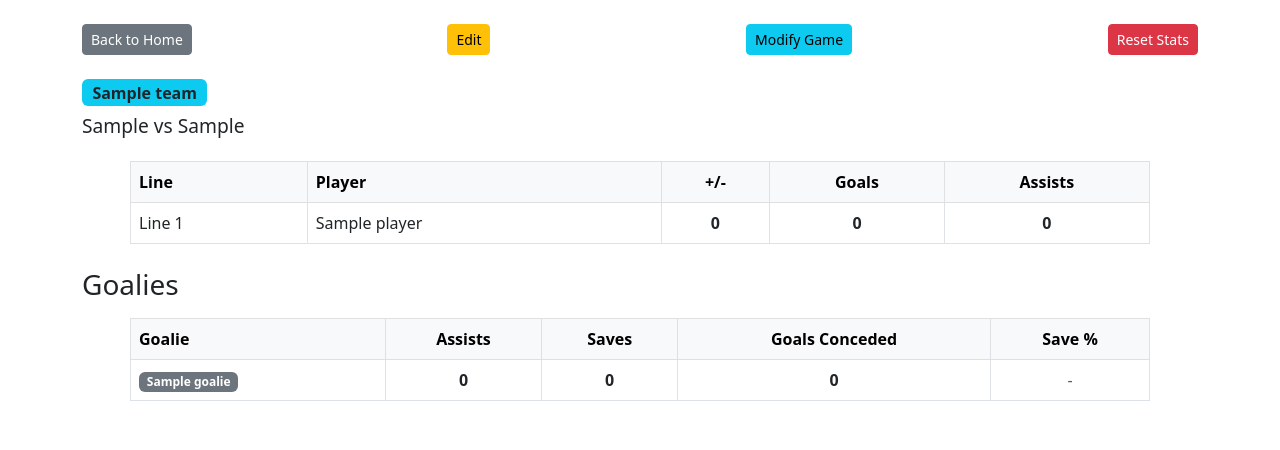
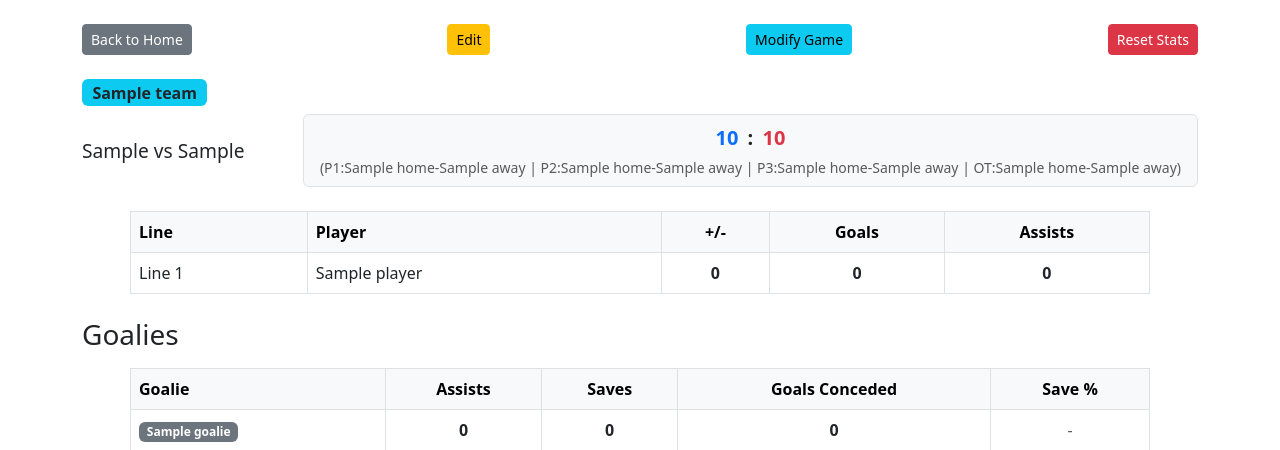
Before and after one commit to dennyschwender/FloorballStatsTracker, a Flask app: template templates/game_details.html in a window 1280 px wide. Shown: the top 450 px of the page. Run offline with Flask 3, Linux system fonts and the light colour scheme; the visitor is signed in with stand-in values (Sample User, id 1); the template is opened without the code that fills it: most values are stand-ins (such as "Sample title", 1, 10 or a date in 2020).

Commit message:
Game details not manage results, readme updated, stats not ensure that all the data are present

```diff
--- a/app.py
+++ b/app.py
@@ -4,7 +4,6 @@ from flask import Flask, request, render_template, redirect, url_for, session
 from collections import defaultdict
 from datetime import datetime
 REQUIRED_PIN = os.environ.get('FLOORBALL_PIN', '1717')
-
 
 GAMES_FILE = 'gamesFiles/games.json'
 
@@ -15,6 +14,8 @@ if not os.path.exists(GAMES_FILE):
 
 app = Flask(__name__)
 app.secret_key = os.environ.get('FLASK_SECRET_KEY', 'dev_secret')
+
+PERIODS = ["1", "2", "3", "OT"]
 
 def load_games():
     try:
@@ -27,8 +28,25 @@ def save_games(games):
     with open(GAMES_FILE, 'w') as f:
         json.dump(games, f, indent=2)
 
+def ensure_game_ids(games):
+    changed = False
+    # Find current max id
+    max_id = -1
+    for i, g in enumerate(games):
+        if 'id' in g:
+            try:
+                max_id = max(max_id, int(g['id']))
+            except Exception:
+                pass
+        else:
+            max_id = max(max_id, i)
+    for i, g in enumerate(games):
+        if 'id' not in g:
+            max_id += 1
+            g['id'] = max_id
+            changed = True
+    return changed
 
-# Home page: show latest game and create/switch options
 # Home page: show latest game and create/switch options
 @app.route('/', methods=['GET', 'POST'])
 def index():
@@ -42,9 +60,10 @@ def index():
                 return render_template('pin.html', error='Incorrect PIN')
         return render_template('pin.html')
     games = load_games()
+    if ensure_game_ids(games):
+        save_games(games)
     # Sort games by date (descending, newest first), then by creation order (id)
     def game_sort_key(g):
-        from datetime import datetime
         date_str = g.get('date')
         try:
             date_val = datetime.strptime(date_str, '%Y-%m-%d') if date_str else datetime.min
@@ -62,6 +81,7 @@ def index():
         # Find the latest game for the selected team (or all games)
         latest_game_id = games.index(filtered_games[0])
     return render_template('index.html', games=games_sorted, latest_game_id=latest_game_id, selected_team=selected_team)
+
 # Add a before_request to protect all routes except static and pin
 @app.before_request
 def require_login():
@@ -69,14 +89,54 @@ def require_login():
     if request.endpoint not in allowed_routes and not session.get('authenticated'):
         return redirect(url_for('index'))
 
-
 # Game details with plus/minus, goal, assist actions
 @app.route('/game/<int:game_id>')
 def game_details(game_id):
     games = load_games()
+    if ensure_game_ids(games):
+        save_games(games)
     if game_id < 0 or game_id >= len(games):
         return "Game not found", 404
     game = games[game_id]
+    # --- Error management: ensure all required fields exist and set defaults if missing ---
+    changed = False
+    # Ensure 'result' exists and has all periods
+    if 'result' not in game or not isinstance(game['result'], dict):
+        game['result'] = {p: {"home": 0, "away": 0} for p in PERIODS}
+        changed = True
+    else:
+        for p in PERIODS:
+            if p not in game['result'] or not isinstance(game['result'][p], dict):
+                game['result'][p] = {"home": 0, "away": 0}
+                changed = True
+            else:
+                if 'home' not in game['result'][p]:
+                    game['result'][p]['home'] = 0
+                    changed = True
+                if 'away' not in game['result'][p]:
+                    game['result'][p]['away'] = 0
+                    changed = True
+    # Ensure 'current_period' exists
+    if 'current_period' not in game:
+        game['current_period'] = '1'
+        changed = True
+    # Ensure 'lines' exists
+    if 'lines' not in game or not isinstance(game['lines'], list):
+        game['lines'] = []
+        changed = True
+    # Ensure 'goalies' exists
+    if 'goalies' not in game or not isinstance(game['goalies'], list):
+        game['goalies'] = []
+        changed = True
+    # Ensure stat dicts exist
+    for stat in ['plusminus', 'goals', 'assists', 'goalie_plusminus', 'saves', 'goals_conceded']:
+        if stat not in game or not isinstance(game[stat], dict):
+            game[stat] = {}
+            changed = True
+    if changed:
+        games[game_id] = game
+        save_games(games)
+    # --- End error management ---
     return render_template('game_details.html', game=game, game_id=game_id, games=games)
 
 # Modify game page
@@ -106,11 +166,14 @@ def modify_game(game_id):
         game['date'] = date
         game['lines'] = lines
         game['goalies'] = goalies
+        if 'result' not in game:
+            game['result'] = {p: {"home": 0, "away": 0} for p in PERIODS}
+        if 'current_period' not in game:
+            game['current_period'] = '1'
         games[game_id] = game
         save_games(games)
         return redirect(url_for('game_details', game_id=game_id))
     return render_template('game_form.html', game=game, modify=True, game_id=game_id)
-
 
 # Plus/minus, goal, assist action for a player
 @app.route('/action/<int:game_id>/<player>')
@@ -133,15 +196,23 @@ def player_action(game_id, player):
         game['goals'][player] = 0
     if player not in game['assists']:
         game['assists'][player] = 0
+    # Period result tracking
+    period = game.get('current_period', '1')
+    if 'result' not in game:
+        game['result'] = {p: {"home": 0, "away": 0} for p in PERIODS}
     if action == 'plus':
         game['plusminus'][player] += 1
     elif action == 'minus':
         game['plusminus'][player] -= 1
     elif action == 'goal':
         game['goals'][player] += 1
+        # Home team goal in current period
+        game['result'][period]['home'] += 1
     elif action == 'goal_minus':
         if game['goals'][player] > 0:
             game['goals'][player] -= 1
+            if game['result'][period]['home'] > 0:
+                game['result'][period]['home'] -= 1
     elif action == 'assist':
         game['assists'][player] += 1
     elif action == 'assist_minus':
@@ -153,38 +224,6 @@ def player_action(game_id, player):
     if request.args.get('edit') == '1':
         return redirect(url_for('game_details', game_id=game_id, edit=1))
     return redirect(url_for('game_details', game_id=game_id))
-
-# Game creation form
-@app.route('/create_game', methods=['GET', 'POST'])
-def create_game():
-    if request.method == 'POST':
-        team = request.form.get('team')
-        home_team = request.form.get('home_team')
-        away_team = request.form.get('away_team')
-        date = request.form.get('date')
-        lines = []
-        for i in range(1, 5):
-            line_players = request.form.get(f'line{i}', '')
-            lines.append([p.strip() for p in line_players.split(',') if p.strip()])
-        goalies = []
-        for i in range(1, 3):
-            goalie = request.form.get(f'goalie{i}', '')
-            if goalie.strip():
-                goalies.append(goalie.strip())
-        game = {
-            'team': team,
-            'home_team': home_team,
-            'away_team': away_team,
-            'date': date,
-            'lines': lines,
-            'goalies': goalies
-        }
-        games = load_games()
-        games.append(game)
-        save_games(games)
-        return redirect(url_for('index'))
-    return render_template('game_form.html')
-
 
 # Plus/minus, goal, assist action for a whole line
 @app.route('/action_line/<int:game_id>/<int:line_idx>')
@@ -223,6 +262,48 @@ def line_action(game_id, line_idx):
         return redirect(url_for('game_details', game_id=game_id, edit=1))
     return redirect(url_for('game_details', game_id=game_id))
 
+# Game creation form
+@app.route('/create_game', methods=['GET', 'POST'])
+def create_game():
+    if request.method == 'POST':
+        team = request.form.get('team')
+        home_team = request.form.get('home_team')
+        away_team = request.form.get('away_team')
+        date = request.form.get('date')
+        lines = []
+        for i in range(1, 5):
+            line_players = request.form.get(f'line{i}', '')
+            lines.append([p.strip() for p in line_players.split(',') if p.strip()])
+        goalies = []
+        for i in range(1, 3):
+            goalie = request.form.get(f'goalie{i}', '')
+            if goalie.strip():
+                goalies.append(goalie.strip())
+        # Initialize period results
+        result = {p: {"home": 0, "away": 0} for p in PERIODS}
+        games = load_games()
+        # Assign a unique id (max id + 1)
+        if games:
+            max_id = max([g.get('id', i) for i, g in enumerate(games)])
+            new_id = max_id + 1
+        else:
+            new_id = 0
+        game = {
+            'id': new_id,
+            'team': team,
+            'home_team': home_team,
+            'away_team': away_team,
+            'date': date,
+            'lines': lines,
+            'goalies': goalies,
+            'result': result,
+            'current_period': '1',
+        }
+        games.append(game)
+        save_games(games)
+        return redirect(url_for('index'))
+    return render_template('game_form.html')
+
 # Goalie stat actions: plus, minus, save, goal_conceded
 @app.route('/action_goalie/<int:game_id>/<goalie>')
 def goalie_action(game_id, goalie):
@@ -248,6 +329,10 @@ def goalie_action(game_id, goalie):
         game['goals_conceded'][goalie] = 0
     if goalie not in game['assists']:
         game['assists'][goalie] = 0
+    # Period result tracking
+    period = game.get('current_period', '1')
+    if 'result' not in game:
+        game['result'] = {p: {"home": 0, "away": 0} for p in PERIODS}
     if action == 'plus':
         game['goalie_plusminus'][goalie] += 1
     elif action == 'minus':
@@ -259,9 +344,13 @@ def goalie_action(game_id, goalie):
             game['saves'][goalie] -= 1
     elif action == 'goal_conceded':
         game['goals_conceded'][goalie] += 1
+        # Away team goal in current period
+        game['result'][period]['away'] += 1
     elif action == 'goal_conceded_minus':
         if game['goals_conceded'][goalie] > 0:
             game['goals_conceded'][goalie] -= 1
+            if game['result'][period]['away'] > 0:
+                game['result'][period]['away'] -= 1
     elif action == 'assist':
         game['assists'][goalie] += 1
     elif action == 'assist_minus':
@@ -293,6 +382,12 @@ def reset_game(game_id):
             game[stat] = {}
         for goalie in game.get('goalies', []):
             game[stat][goalie] = 0
+    # Reset period results
+    if 'result' not in game or not isinstance(game['result'], dict):
+        game['result'] = {p: {"home": 0, "away": 0} for p in PERIODS}
+    else:
+        for p in PERIODS:
+            game['result'][p] = {"home": 0, "away": 0}
     games[game_id] = game
     save_games(games)
     if request.args.get('edit') == '1':
@@ -313,6 +408,18 @@ def delete_game(game_id):
 @app.route('/stats')
 def stats():
     games = load_games()
+    # Data checking and defaulting for missing fields
+    changed = False
+    for g in games:
+        for stat in ['plusminus', 'goals', 'assists']:
+            if stat not in g or not isinstance(g[stat], dict):
+                g[stat] = {}
+                changed = True
+        if 'lines' not in g or not isinstance(g['lines'], list):
+            g['lines'] = []
+            changed = True
+    if changed:
+        save_games(games)
     # Sort games by date (newest first)
     def game_sort_key(g):
         date_str = g.get('date')
@@ -342,5 +449,25 @@ def stats():
             player_totals[p]['assists'] += g.get('assists', {}).get(p, 0)
     return render_template('stats.html', games=games_sorted, players=players, player_totals=player_totals, teams=teams, selected_team=selected_team)
 
+# Set period route
+@app.route('/set_period/<int:game_id>/<period>')
+def set_period(game_id, period):
+    games = load_games()
+    if game_id < 0 or game_id >= len(games):
+        return "Game not found", 404
+    game = games[game_id]
+    if period not in PERIODS:
+        return "Invalid period", 400
+    game['current_period'] = period
+    games[game_id] = game
+    save_games(games)
+    # Preserve edit mode if present
+    edit = request.args.get('edit')
+    if edit == '1':
+        return redirect(url_for('game_details', game_id=game_id, edit=1))
+    return redirect(url_for('game_details', game_id=game_id))
+
 if __name__ == '__main__':
+    # Only enable debug mode if running directly with python app.py
     app.run(debug=True)
+# When run with gunicorn or another WSGI server, debug is off by default
--- a/templates/game_details.html
+++ b/templates/game_details.html
@@ -23,21 +23,64 @@
                 onclick="return confirm('Are you sure you want to reset all stats for this game?');">Reset Stats</a>
         </div>
         {% if games and games|length > 1 %}
+        {% set filtered_games = games | selectattr('team', 'equalto', game.team) | list %}
+        {% if filtered_games|length > 1 %}
         <form method="get" action="/game/" class="mb-2">
             <select class="form-select" id="game_id" name="game_id"
                 onchange="if(this.value) window.location.href='/game/' + this.value;">
-                {% for g in games %}
-                <option value="{{ loop.index0 }}" {% if loop.index0==game_id %}selected{% endif %}>{{ g.home_team }} vs
+                {% for g in filtered_games %}
+                <option value="{{ loop.index0 }}" {% if games.index(g)==game_id %}selected{% endif %}>{{ g.home_team }}
+                    vs
                     {{ g.away_team }}</option>
                 {% endfor %}
             </select>
         </form>
         {% endif %}
+        {% endif %}
 
         {% if game.team %}
         <div class="mb-2"><span class="badge bg-info text-dark fs-6">{{ game.team }}</span></div>
         {% endif %}
-        <h1 class="mb-4" style="font-size:1.2rem;">{{ game.home_team }} vs {{ game.away_team }}</h1>
+        <div class="d-flex justify-content-between align-items-center mb-4">
+            <h1 class="mb-0" style="font-size:1.2rem;">{{ game.home_team }} vs {{ game.away_team }}</h1>
+            <div class="result-summary bg-light border rounded px-3 py-2 ms-3" style="min-width: 320px;">
+                {% set periods = ['1', '2', '3', 'OT'] %}
+                {% set home_total = namespace(val=0) %}
+                {% set away_total = namespace(val=0) %}
+                {% set period_results = [] %}
+                {% for p in periods %}
+                {% set h = game.result[p]['home'] %}
+                {% set a = game.result[p]['away'] %}
+                {% set _ = period_results.append((('P' ~ p) if p != 'OT' else 'OT') ~ ':' ~ h ~ '-' ~ a) %}
+                {% set home_total.val = home_total.val + h %}
+                {% set away_total.val = away_total.val + a %}
+                {% endfor %}
+                <div class="fs-5 fw-bold text-center mb-1">
+                    <span class="text-primary">{{ home_total.val }}</span>
+                    <span class="mx-1">:</span>
+                    <span class="text-danger">{{ away_total.val }}</span>
+                </div>
+                <div class="text-center small text-muted">
+                    ({{ period_results | join(' | ') }})
+                </div>
+            </div>
+        </div>
+        {% if request.args.get('edit') == '1' %}
+        <div class="mb-2">
+            <div class="d-flex align-items-center gap-2">
+                <span class="fw-bold">Period:</span>
+                {% for p in ['1', '2', '3', 'OT'] %}
+                {% if game.current_period == p %}
+                <span class="btn btn-primary btn-sm">{{ 'OT' if p == 'OT' else 'Period ' ~ p }}</span>
+                {% else %}
+                <a href="/set_period/{{ game_id }}/{{ p }}{% if request.args.get('edit') == '1' %}?edit=1{% endif %}"
+                    class="btn btn-outline-primary btn-sm">{{ 'OT' if p == 'OT' else 'Period ' ~ p }}</a>
+                {% endif %}
+                {% endfor %}
+            </div>
+        </div>
+        {% endif %}
+
         <div class="table-responsive mb-4 mx-lg-5">
             <table class="table table-bordered align-middle">
                 <thead class="table-light">
--- a/templates/index.html
+++ b/templates/index.html
@@ -43,7 +43,7 @@
                     <span class="text-muted small">{{ g.date if g.date else '' }}</span>
                     {{ g.home_team }} vs {{ g.away_team }}
                 </span>
-                <a href="/game/{{ loop.index0 }}" class="btn btn-outline-secondary btn-sm">View</a>
+                <a href="/game/{{ g.id }}" class="btn btn-outline-secondary btn-sm">View</a>
             </li>
             {% endif %}
             {% endfor %}
```
Also changed, not shown: templates/stats.html (+3 -18 lines), README.md.
